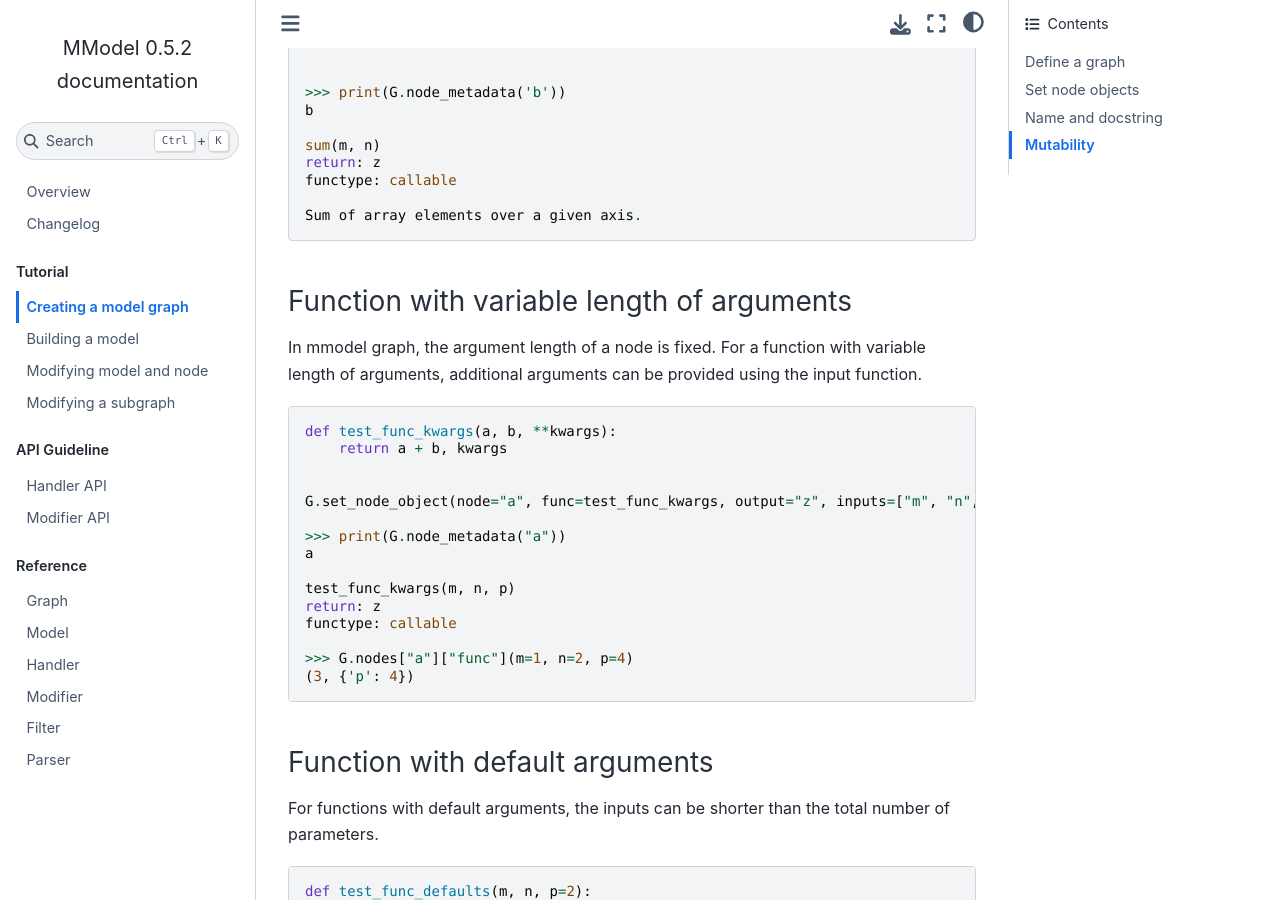
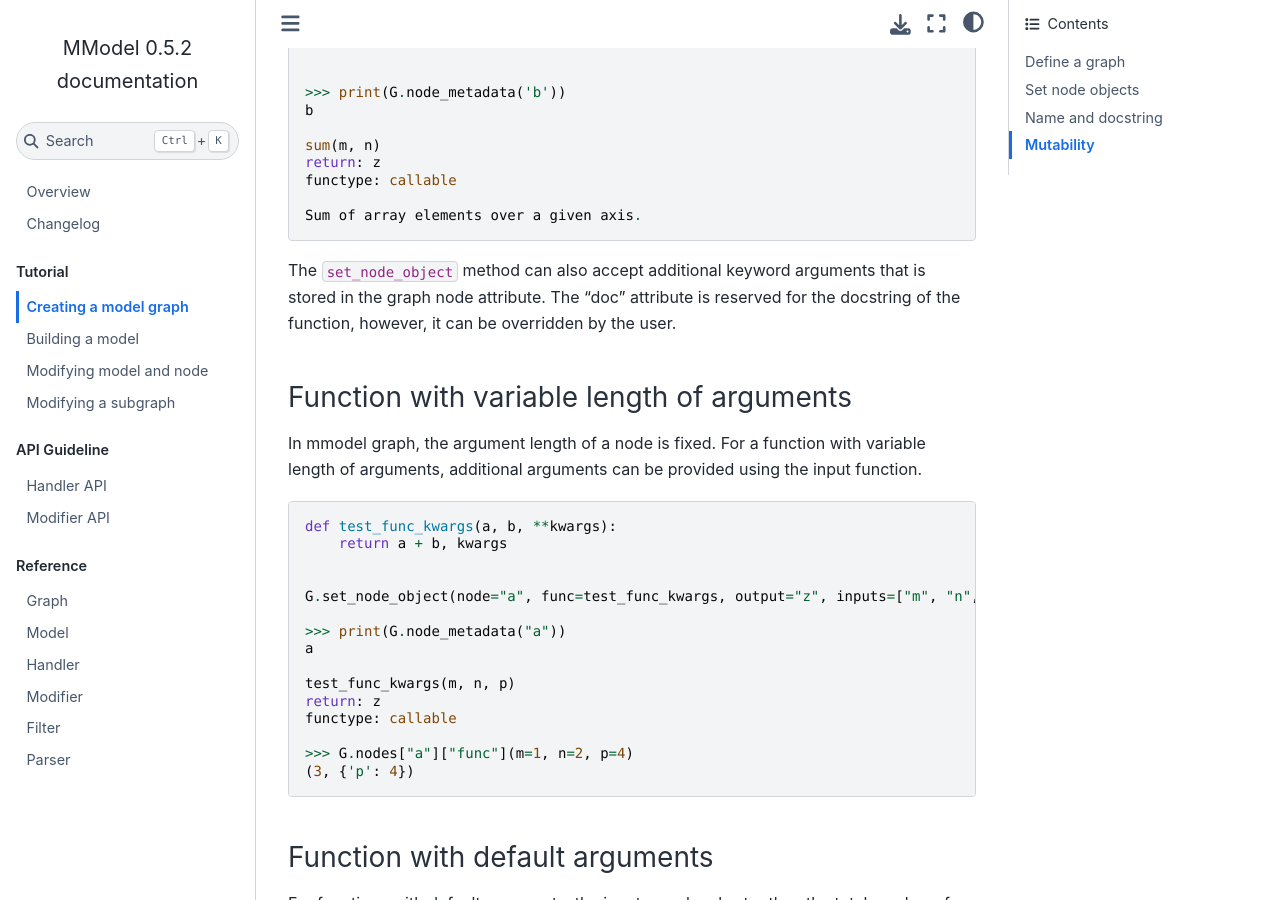
Before and after one commit to Marohn-Group/mmodel, a Sphinx documentation site: the page built from docs/tutorial_graph.rst, in a window 1280 px wide and 900 px high, scrolled down 3855 px. Built offline with Sphinx 7.4.7 and the Sphinx Book theme 1.1.4, drawn with Linux system fonts in a browser that asks for light colours; pages that are not in the unit, such as notebooks, are missing from menus.

Commit message:
Update tutorial_graph.rst

```diff
--- a/docs/tutorial_graph.rst
+++ b/docs/tutorial_graph.rst
@@ -200,6 +200,10 @@ mmodel can identify the above functions, and replace the signature:
 
     Sum of array elements over a given axis.
 
+The ``set_node_object`` method can also accept additional keyword arguments that is
+stored in the graph node attribute. The "doc" attribute is reserved for the docstring
+of the function, however, it can be overridden by the user.
+
 Function with variable length of arguments
 ^^^^^^^^^^^^^^^^^^^^^^^^^^^^^^^^^^^^^^^^^^^^^
 
```
